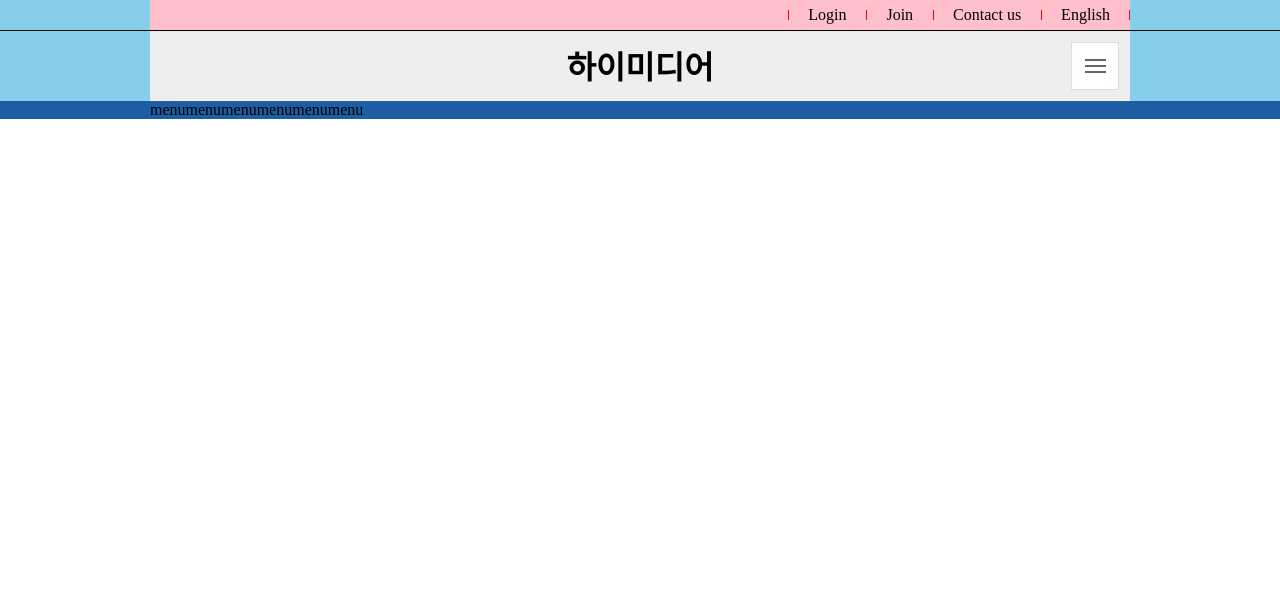
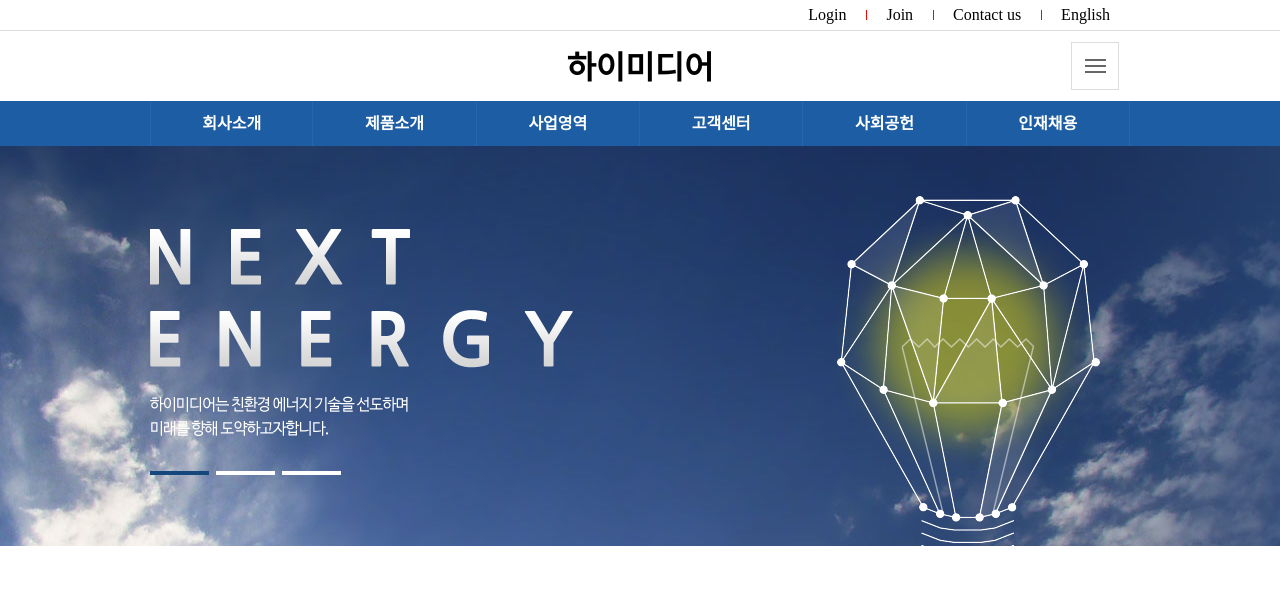
Before and after one commit to thx4today/web2020, a PHP site: page / in a window 1280 px wide. Shown: the top 611 px of the page. Run offline with PHP 8.4, Linux system fonts and the light colour scheme.

Commit message:
today up

```diff
--- a/01site/01himedia/css/style.css
+++ b/01site/01himedia/css/style.css
@@ -1,9 +1,11 @@
 @charset "utf-8";
-header#main_header{background-color:skyblue;}
-header#main_header>div.main_util{border-bottom: 1px solid #000;}
+
+/*header start*/
+header#main_header{_background-color:skyblue;}
+header#main_header>div.main_util{border-bottom: 1px solid #ddd;}
 header#main_header>div.main_util>nav.util_menu{
 	width: 980px;margin: 0 auto;
-	background-color:pink;
+	_background-color:pink;
 }
 nav.util_menu>ul{float: right;_width:300px;}
 nav.util_menu>ul>li{float: left;position: relative;}
@@ -15,16 +17,16 @@ nav.util_menu>ul>li:after{
 	content:"";display: block;width:1px;height:10px;background-color: #f00;
 	position: absolute;top:10px;
 }
-/*nav.util_menu>ul>li:first-child:after{
+nav.util_menu>ul>li:first-child:after{
 	content:"";display: none;
-}*/
+}
 
-nav.util_menu>ul>li:last-child:before{
+/*nav.util_menu>ul>li:last-child:before{
 	content:"";display: block;width: 1px;height: 10px;background-color:#f00;
 	position: absolute;top:10px;right:0;
-}
+}*/
 header#main_header>div.main_middle{
-	width: 980px;height: 70px;margin: 0 auto;background-color: #eee;
+	width: 980px;height: 70px;margin: 0 auto;_background-color: #eee;
 	position: relative;padding-top:11px;
 }
 header#main_header>div.main_middle>h1{
@@ -40,4 +42,27 @@ header#main_header>div.main_bottom>nav.main_gnb{
 	width: 980px;_background-color:gray;margin: 0 auto;
 }
 nav.main_gnb>ul{}
-nav.main_gnb>ul>li{float: left;}
+nav.main_gnb>ul>li{
+	float: left;_width: 16.66%;width: 163.33px;
+	border-right: 1px solid #2867ad;
+}
+nav.main_gnb>ul>li:first-child{border-left: 1px solid #2867ad;}
+nav.main_gnb>ul>li>a{
+	display: block;text-align: center;line-height:45px;
+	color:#fff;font-weight:bold;
+}
+
+/*header end*/
+
+/*visual start*/
+div.visual_wrap{
+	background:#2a4778 url(../images/visual_bg01.jpg) no-repeat center;
+	height:400px;
+}
+div.visual_wrap>div.visual{
+	width: 980px;height: 400px;
+	margin:0 auto;position: relative;
+}
+div.visual_wrap>div.visual>img{position: absolute;}
+div.visual_wrap>div.visual>img.visual_text{top:80px;}
+div.visual_wrap>div.visual>img.visual_img{right:30px;top:50px;}
--- a/01site/01himedia/index.html
+++ b/01site/01himedia/index.html
@@ -25,15 +25,21 @@
 		<div class="main_bottom"> <!-- w100% -->
 			<nav class="main_gnb"><!--  w980 m0 auto -->
 				<ul class="clearfix">
-					<li><a href="#">menu</a></li>
-					<li><a href="#">menu</a></li>
-					<li><a href="#">menu</a></li>
-					<li><a href="#">menu</a></li>
-					<li><a href="#">menu</a></li>
-					<li><a href="#">menu</a></li>
+					<li><a href="#">회사소개</a></li>
+					<li><a href="#">제품소개</a></li>
+					<li><a href="#">사업영역</a></li>
+					<li><a href="#">고객센터</a></li>
+					<li><a href="#">사회공헌</a></li>
+					<li><a href="#">인재채용</a></li>
 				</ul>
 			</nav>
 		</div>
 	</header>
+	<div class="visual_wrap"> <!-- w100% -->
+		<div class="visual">	<!-- w980px -->
+				<img src="images/visual_text01.png" alt="next energy" class="visual_text">
+				<img src="images/visual_img01.png" alt="light" class="visual_img">
+		</div>
+	</div>
 </body>
 </html>
```
Also changed, not shown: 01site/01himedia/images/visual_bg01.jpg (added).
